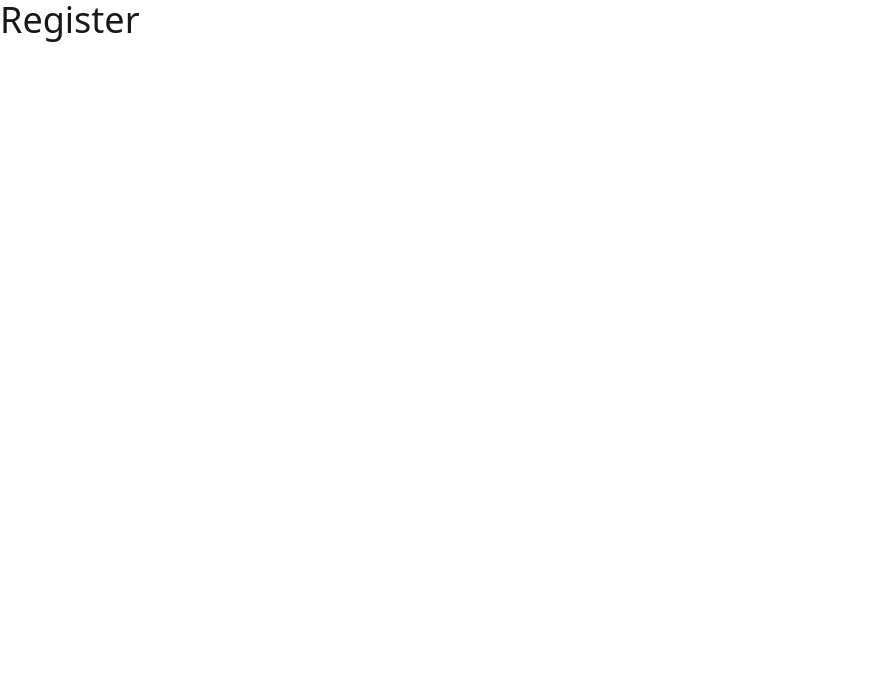
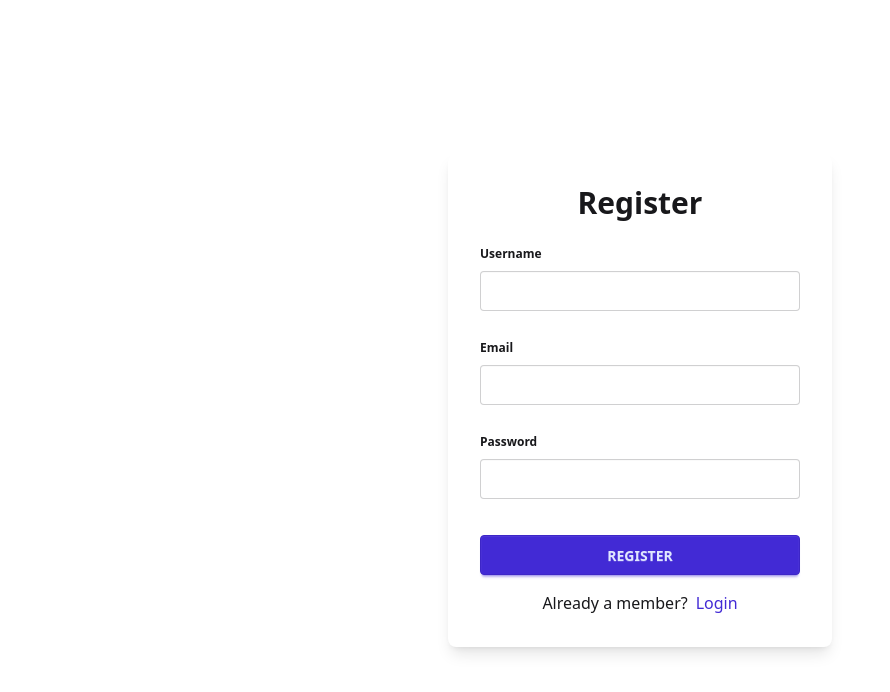
Before and after one commit to nlosinsky/store-app, a React (Vite) app: page /register in a window 1280 px wide. Shown: the top 692 px of the page, without its empty margins (0-890 px from the left). Built offline with nearby package versions, Linux system fonts and the light colour scheme.

Commit message:
implemented login and register pages

```diff
--- /dev/null
+++ b/src/components/FormInput.jsx
@@ -0,0 +1,10 @@
+const FormInput = ({label, name, type, defaultValue}) => {
+  return (
+    <fieldset className="fieldset">
+      <legend className="fieldset-legend capitalize">{label}</legend>
+      <input type={type} className="input" name={name} defaultValue={defaultValue} />
+    </fieldset>
+  );
+};
+
+export default FormInput;
--- /dev/null
+++ b/src/components/SubmitBtn.jsx
@@ -0,0 +1,19 @@
+import { useNavigation } from "react-router-dom";
+
+const SubmitBtn = ({ text }) => {
+  const navigation = useNavigation();
+  const isSubmitting = navigation.state === "submitting";
+
+  return (
+    <button type="submit" className="btn btn-primary btn-block uppercase" disabled={isSubmitting}>
+      {
+        isSubmitting
+          ? <><span className="loading loading-spinner"></span> Sending...</>
+          : text || 'Submit'
+      }
+
+    </button>
+  );
+};
+
+export default SubmitBtn;
--- /dev/null
+++ b/src/components/index.js
@@ -0,0 +1,2 @@
+export { default as FormInput } from './FormInput';
+export { default as SubmitBtn } from './SubmitBtn.jsx';
--- a/src/pages/Login.jsx
+++ b/src/pages/Login.jsx
@@ -1,6 +1,24 @@
+import { FormInput, SubmitBtn } from "../components";
+import { Form, Link } from "react-router-dom";
+
 const Login = () => {
   return (
-    <h1 className="text-4xl">Login</h1>
+    <section className="h-screen grid place-items-center">
+      <Form method="post" className="card w-96 p-8 bg-base-100 shadow-lg gap-y-4">
+        <h4 className="text-center text-3xl font-bold">Login</h4>
+        <FormInput type="email" label="email" name="identifier" defaultValue="text@test.com" />
+        <FormInput type="password" label="password" name="password" defaultValue="secret" />
+
+        <div className="mt-4">
+          <SubmitBtn text="Login"/>
+        </div>
+
+        <button type="button" className="btn btn-secondary btn-block uppercase">guest user</button>
+        <p className="text-center">
+          Not a member yet? <Link to="/register" className="ml-2 link link-hover link-primary capitalize">Register</Link>
+        </p>
+      </Form>
+    </section>
   );
 };
 
--- a/src/pages/Register.jsx
+++ b/src/pages/Register.jsx
@@ -1,6 +1,25 @@
+import { Form, Link } from "react-router-dom";
+import { FormInput, SubmitBtn } from "../components/index.js";
+
 const Register = () => {
   return (
-    <h1 className="text-4xl">Register</h1>
+    <section className="h-screen grid place-items-center">
+      <Form method="post" className="card w-96 p-8 bg-base-100 shadow-lg gap-y-4">
+        <h4 className="text-center text-3xl font-bold">Register</h4>
+        <FormInput type="text" label="username" name="username"/>
+        <FormInput type="email" label="email" name="email"/>
+        <FormInput type="password" label="password" name="password"/>
+
+        <div className="mt-4">
+          <SubmitBtn text="Register"/>
+        </div>
+
+        <p className="text-center">
+          Already a member?
+          <Link to="/login" className="ml-2 link link-hover link-primary capitalize">Login</Link>
+        </p>
+      </Form>
+    </section>
   );
 };
 
```
